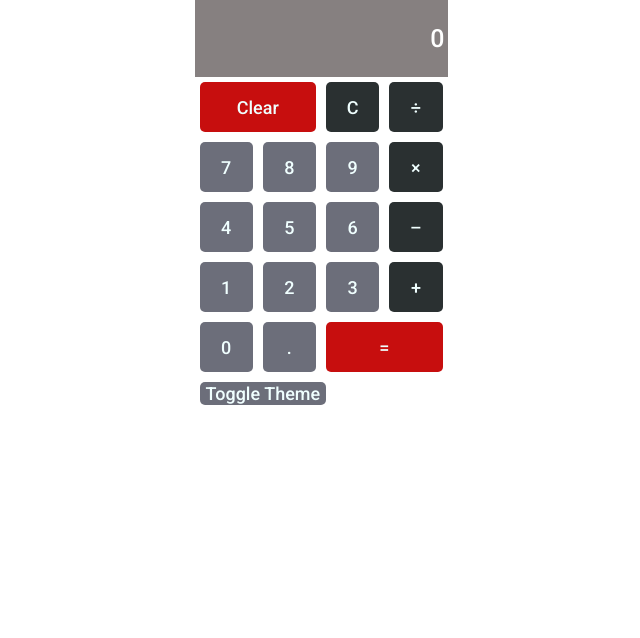
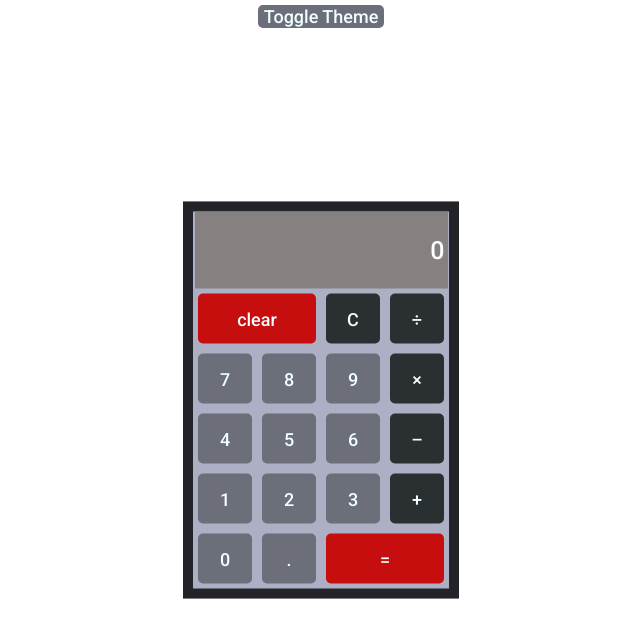
Before and after one commit to ShakyaSaurav/Simple-Calculator, a React (Create React App) app in the folder calculator/: page / in a window 1280 px wide. Shown: the top 638 px of the page, without its empty margins (319-959 px from the left). Built offline with nearby package versions, Linux system fonts and the light colour scheme.

Commit message:
no luck with the new function

```diff
--- a/calculator/src/App.js
+++ b/calculator/src/App.js
@@ -6,6 +6,7 @@ function App() {
   let theme='';
   const getData=(para)=> {
     theme=para;
+    console.log(theme)
   }
   return (
     <div>
--- a/calculator/src/Component/Calculator.css
+++ b/calculator/src/Component/Calculator.css
@@ -8,7 +8,7 @@ body{
     justify-content: center;
     align-items: center;
 }
-.container{
+.Container{
     top:50%;
     left:50%;
     position:absolute;
--- a/calculator/src/Component/Calculator.js
+++ b/calculator/src/Component/Calculator.js
@@ -1,8 +1,8 @@
 import React from 'react'
 import { useState } from 'react'
-import './Calculator1.css'
+import './Calculator.css'
 
-const Calculator = (prop) => {
+const Calculator = (props) => {
   const [result, setResult] = useState(0);
   const handleClick=(e)=>{
     setResult(result+(e.target.name));
@@ -24,14 +24,13 @@ try{
 
     return (
     <div className='Container'>
-    <div className={prop.theme}>
-    {prop.theme}
+
 
         <form>
             <input type='text' value={result}/>
         </form>
         <div className="keypad">
-            <button className='highlight' onClick={clear} id='clear'>Clear</button>
+            <button className='highlight' onClick={clear} id='clear'>clear</button>
             <button className='highlight' onClick={backspace} id='backspace'>C</button>
             <button className='highlight' name='/' onClick={handleClick}>&divide;</button>
             <button name='7' onClick={handleClick}>7</button>
@@ -51,7 +50,7 @@ try{
             <button className='highlight' onClick={calculate} id='result'>=</button>
         </div>
     </div>
-    </div>
+
   )
 }
 
--- a/calculator/src/Component/Calculator1.css
+++ b/calculator/src/Component/Calculator1.css
@@ -8,7 +8,7 @@ body{
     justify-content: center;
     align-items: center;
 }
-.light {
+.Container {
     top:50%;
     left:50%;
     position:absolute;
--- a/calculator/src/Component/Darkmode.js
+++ b/calculator/src/Component/Darkmode.js
@@ -11,7 +11,6 @@ const Darkmode = (props) => {
         } else {
           setTheme('light');
         }
-        console.log(theme);
         props.onClick(theme);
     }
   return (
```
